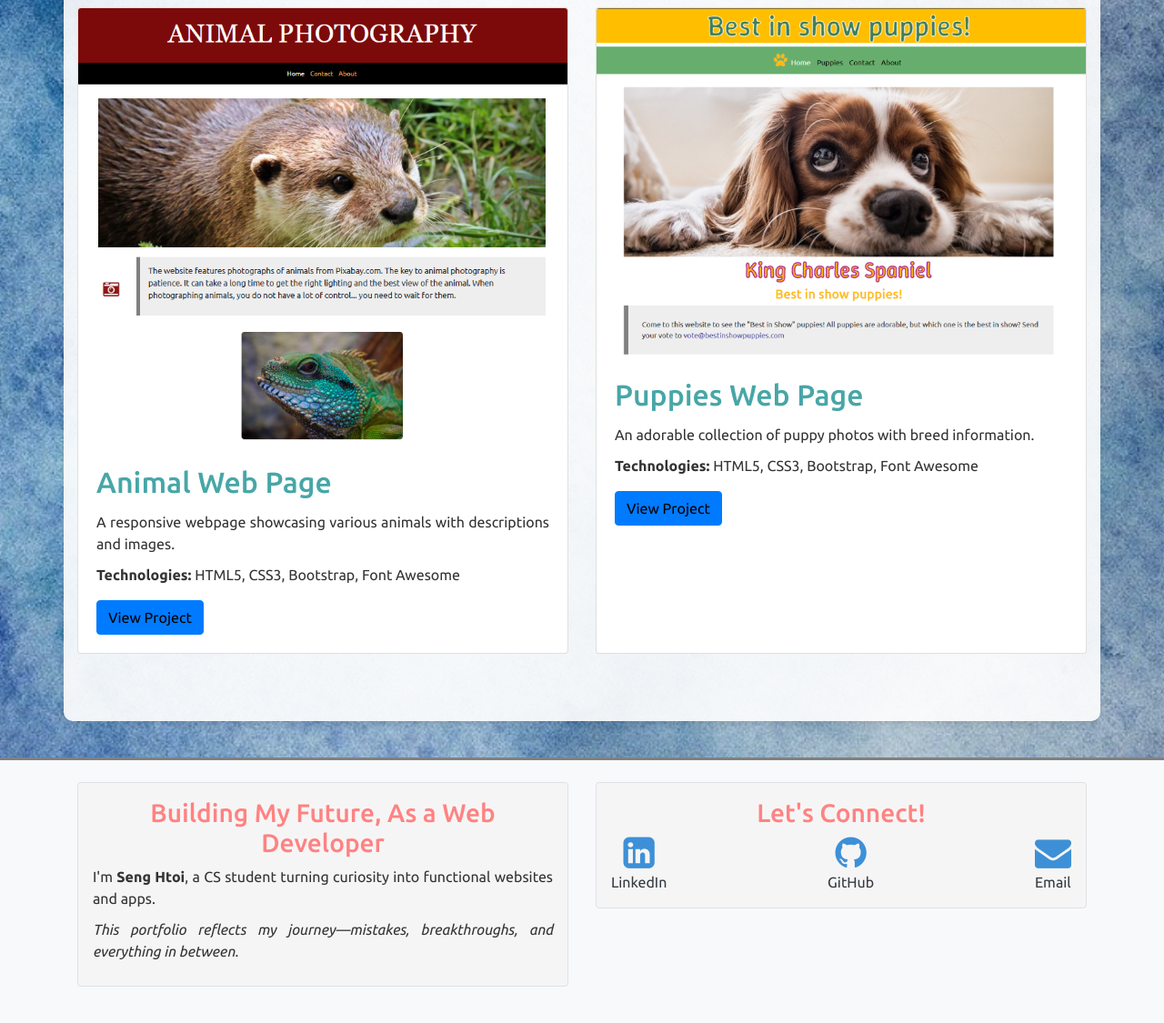
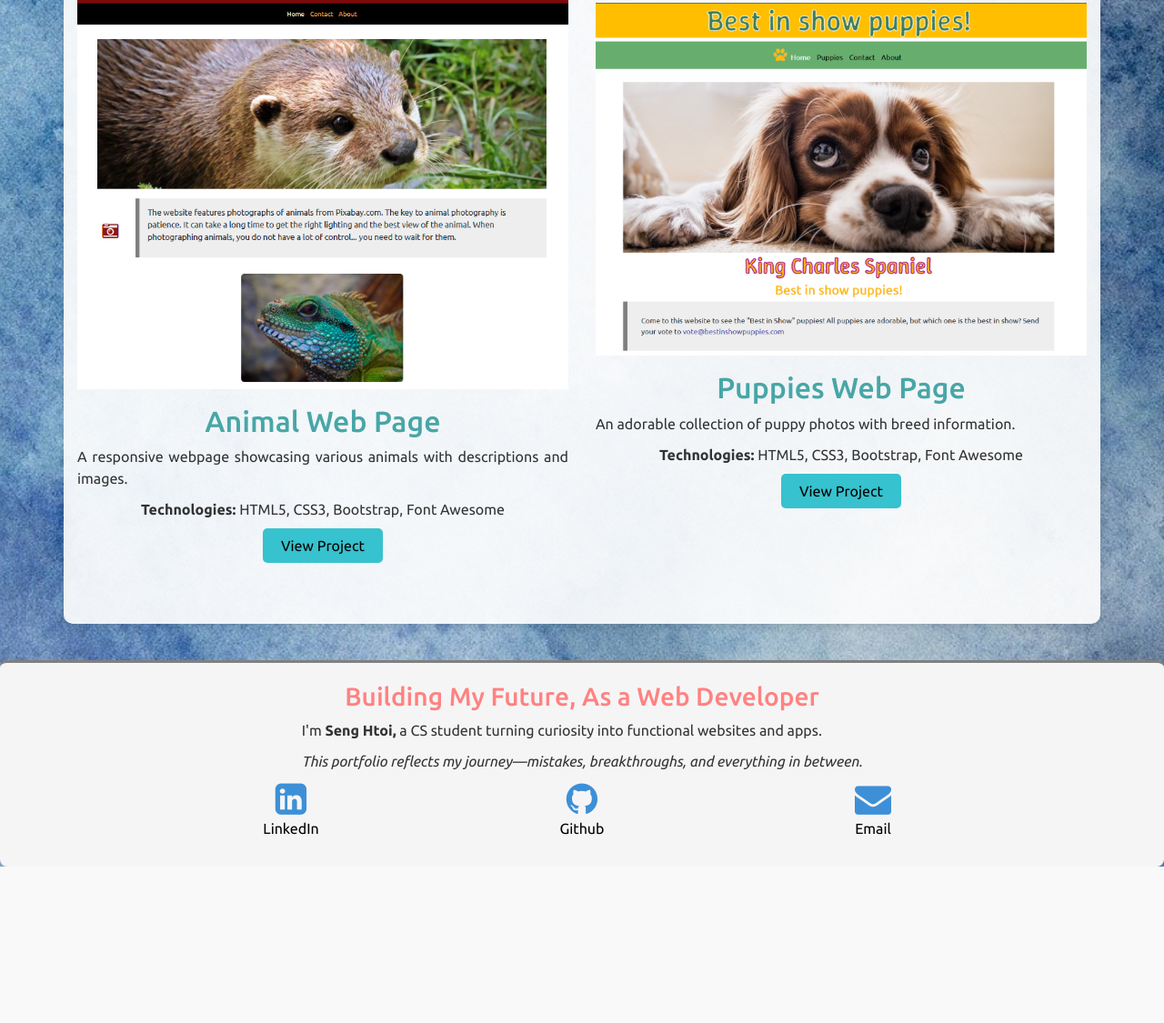
Before and after one commit to Seng331/publish, a plain HTML site: page portfolio.html in a window 1280 px wide. Shown: the part 453-1578 px from the top of the page at 91% size. After the commit the page ends 1406 px from the top, so only its background shows below. Drawn offline with nearby package versions, Linux system fonts and the light colour scheme.

Commit message:
Add files via upload

```diff
--- a/portfolio.html
+++ b/portfolio.html
@@ -27,75 +27,70 @@
   </nav>
 
   <main class="container">
-    <div class="text-center mb-5">
-      <h1 class="display-4">My Projects</h1>
-      <p class="lead">These web pages were designed using HTML and CSS, with additional styling and features from Bootstrap and Font Awesome.</p>
+    <div class="text-center">
+      <h1>My Projects</h1>
+      <p>These web pages were designed using HTML and CSS, with additional styling and features from Bootstrap and Font Awesome.</p>
     </div>
 
-    <div class="row">
+    <div class="row text-center">
       <div class="col-md-6 mb-4">
-        <div class="card h-100">
-          <img src="images/animal.png" alt="Animal Page" class="card-img-top">
-          <div class="card-body">
-            <h2 class="card-title">Animal Web Page</h2>
-            <p class="card-text">A responsive webpage showcasing various animals with descriptions and images.</p>
+
+          <img src="images/animal.png" alt="Animal Page" class="img-fluid mb-3">
+          <h2>Animal Web Page</h2>
+          <p>A responsive webpage showcasing various animals with descriptions and images.</p>
           <ul class="list-unstyled">
             <li><strong>Technologies:</strong> HTML5, CSS3, Bootstrap, Font Awesome</li>
           </ul>
-            <a href="animals/index.html" class="btn btn-primary">View Project</a>
+          <a href="animals/index.html" class="myButton">View Project</a>
       </div>
+
+
+      <div class="col-md-6 mb-4">
+          <img src="images/puppies.png" alt="Puppies Page" class="img-fluid mb-3">
+          <h2>Puppies Web Page</h2>
+          <p>An adorable collection of puppy photos with breed information.</p>
+          <ul class="list-unstyled">
+            <li><strong>Technologies:</strong> HTML5, CSS3, Bootstrap, Font Awesome</li>
+          </ul>
+            <a href="puppies/index.html" class="myButton">View Project</a>
+      </div>
+
+    </div>
+  </main>
+
+  <footer>
+
+    <h3>Building My Future, As a Web Developer</h3>
+      <div class="center-container">
+        <div class="content">
+          <p>I'm <strong>Seng Htoi,</strong> a CS student turning curiosity into functional websites and apps.</p>
+          <p><i>This portfolio reflects my journey—mistakes, breakthroughs, and everything in between.</i></p>
         </div>
       </div>
 
-      <div class="col-md-6 mb-4">
-        <div class="card h-100">
-          <img src="images/puppies.png" alt="Puppies Page" class="card-img-top">
-          <div class="card-body">
-            <h2 class="card-title">Puppies Web Page</h2>
-            <p class="card-text">An adorable collection of puppy photos with breed information.</p>
-            <ul class="list-unstyled">
-              <li><strong>Technologies:</strong> HTML5, CSS3, Bootstrap, Font Awesome</li>
-            </ul>
-            <a href="puppies/index.html" class="btn btn-primary">View Project</a>
-          </div>
-        </div>
-      </div>
-    </div>
-  </main>
 
-  <footer class="bg-light py-4">
-    <div class="container">
-      <div class="row">
-        <!-- Left column -->
-        <div class="col-md-6 mb-3">
-          <div class="p-3 border rounded">
-            <h3>Building My Future, As a Web Developer</h3>
-            <p>I'm <b>Seng Htoi</b>, a CS student turning curiosity into functional websites and apps.</p>
-            <p><i>This portfolio reflects my journey—mistakes, breakthroughs, and everything in between.</i></p>
-
-          </div>
+      <div class="container-fluid text-center">
+        <div class="row justify-content-center">
+          <div class="col-sm-3">
+            <a href="https://www.linkedin.com/in/seng-htoi-518916359/" class="text-center" aria-label="LinkedIn Profile">
+            <i class="fa fa-linkedin-square" aria-hidden="true"></i>
+            <p>LinkedIn</p>
+            </a>
           </div>
 
-        <!-- Right column -->
-        <div class="col-md-6 mb-3">
-          <div class="p-3 border rounded">
-            <h3>Let's Connect!</h3>
-            <div class="d-flex justify-content-between">
-              <a href="https://www.linkedin.com/in/seng-htoi-518916359/" class="text-dark text-center" aria-label="LinkedIn Profile">
-                <i class="fa fa-linkedin-square fa-2x" aria-hidden="true"></i>
-                <p class="mb-0">LinkedIn</p>
-              </a>
-              <a href="https://github.com/Seng331" class="text-dark text-center" aria-label="GitHub Profile">
-                <i class="fa fa-github fa-2x" aria-hidden="true"></i>
-                <p class="mb-0">GitHub</p>
-              </a>
-              <a href="mailto:rj6950dj@go.minnstate.edu"
-              class="text-dark text-center" aria-label="Send Email">
-                <i class="fa fa-envelope fa-2x" aria-hidden="true"></i>
-                <p class="mb-0">Email</p>
+          <div class="col-sm-3">
+            <a href="https://github.com/Seng331" class="text-center" aria-label="GitHub Profile">
+            <i class="fa fa-github" aria-hidden="true"></i>
+            <p>Github</p>
             </a>
           </div>
-          </div>
+
+
+          <div class="col-sm-3">
+            <a href="mailto:rj6950dj@go.minnstate.edu" class="text-center" aria-label="Send Email">
+            <i class="fa fa-envelope" aria-hidden="true"></i>
+            <p>Email</p>
+            </a>
           </div>
       </div>
     </div>
--- a/style.css
+++ b/style.css
@@ -23,10 +23,19 @@ header{
 main .row {
   margin-bottom: 30px;
 }
+
 p {
   text-align: justify;
-  text-justify: inter-word;
   margin-bottom: 10px;
+}
+
+.center-container {
+  display: flex;
+  justify-content: center;
+}
+
+.content{
+  text-align: center;
 }
 
 h1 {
@@ -52,7 +61,9 @@ h2{
 
 h3{
   color: #FF8282;
+  text-align: center;
 }
+
 
 .home-hero {
   font-family: 'Dancing Script', cursive;
@@ -140,6 +151,16 @@ main{
   text-shadow: 2px 2px 8px rgba(0,0,0,0.7);
 }
 
+.row {
+  align-items: center;
+}
+
+.img-fluid{
+  display: block;
+  margin: 0 auto;
+  height: auto;
+  max-width: 100%;
+}
 
 /* Navigation */
 nav{
@@ -179,7 +200,11 @@ nav a:active{
 .image-container {
     position: relative;
     top: 20px;
-    text-align: right;
+    text-align: center;
+}
+
+.container-fluid{
+  align-items: center;
 }
 
 .float-right {
@@ -263,17 +288,17 @@ canvas {
   display: block;
   margin-left: auto;
   margin-right: auto;
-  width: 300px;  /* Adjust as needed */
-  height: 300px; /* Adjust as needed */
+  width: 300px;
+  height: 300px;
 }
 
 .image-container {
-  text-align: center; /* Align images to the center */
+  text-align: center;
   display: flex;
-  flex-direction: column; /* Stack images vertically */
+  flex-direction: column;
   justify-content: center;
   align-items: center;
-  height: 100vh; /* Make the container take full viewport height */
+  height: 100vh;
 }
 
 
@@ -302,14 +327,14 @@ footer{
   border-top:  3px solid gray;
   text-align: center;
   padding: 20px 0;
+  background-color: #F6F5F5;
+  border-radius: 8px;
 
 }
 
-footer .container .row .col-md-6 .p-3 {
-  background-color: #F6F5F5;
-  border-radius: 8px;
+.col-sm-3 p{
+  text-align: center;
 }
-
 
 
 /*CSS without a media query--applies to all size unless overridden*/
```
Also changed, not shown: game.html (+30 -30 lines), index.html (+39 -39 lines), resume.html (+43 -43 lines). Lines whose indentation alone changed are shown as unchanged.
